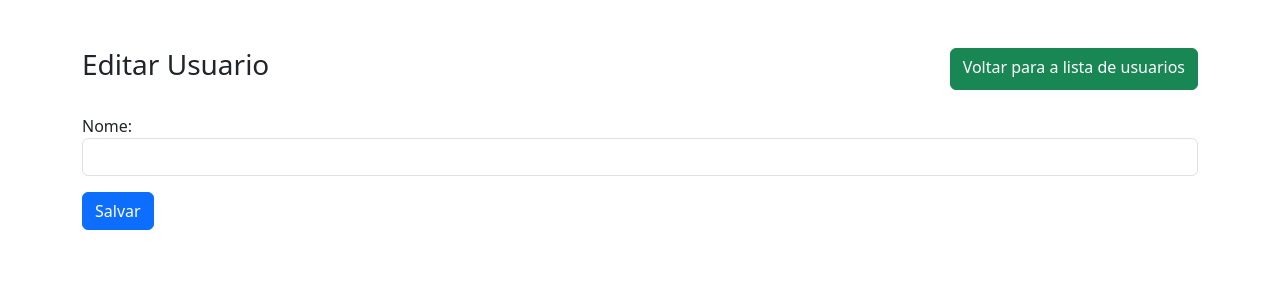
After one commit to luisribeiro1/python_crud, a Django app: page /usuario/nova/ in a window 1280 px wide. The commit adds this page. Shown: the top 300 px of the page. Run offline with Django 5.2, Linux system fonts and the light colour scheme.

Commit message:
04/0/2024 - Usuarios

```diff
--- a/projeto/app/forms.py
+++ b/projeto/app/forms.py
@@ -1,5 +1,5 @@
 from django import forms
-from .models import Tarefa
+from .models import Tarefa, Usuario
 
 class TarefaForm(forms.ModelForm):
     class Meta:
@@ -8,5 +8,14 @@ class TarefaForm(forms.ModelForm):
         widgets = {
              'titulo': forms.TextInput(attrs={'class': 'form-control'}),
              'prazo': forms.DateInput(attrs={'type': 'date', 'class': 'form-control'}),
-             'responsavel': forms.TextInput(attrs={'class': 'form-control'}),
+             #'responsavel': forms.TextInput(attrs={'class': 'form-control'}),
+             'responsavel': forms.Select(attrs={'class': 'form-select'}),
          }
+
+class UsuarioForm(forms.ModelForm):
+    class Meta:
+        model = Usuario
+        fields = ['nome']
+        widgets = {
+             'nome': forms.TextInput(attrs={'class': 'form-control'}),
+         }
--- a/projeto/app/models.py
+++ b/projeto/app/models.py
@@ -1,11 +1,25 @@
 from django.db import models
+
+
+
+class Usuario(models.Model):
+    id_usuario = models.AutoField(primary_key=True)
+    nome = models.CharField(max_length=100)
+
+    class Meta:
+        db_table = 'usuarios'
+
+    def __str__(self):
+        return self.nome
+
 
 class Tarefa(models.Model):
     id_tarefa = models.AutoField(primary_key=True)
     titulo = models.CharField(max_length=200)
     prazo = models.DateField()
-    responsavel = models.CharField(max_length=100)
+    #responsavel = models.CharField(max_length=100)
+    responsavel = models.ForeignKey(Usuario, on_delete=models.CASCADE, db_column='responsavel')
     status = models.BooleanField()
 
     class Meta:
-        db_table = 'tarefas'
+        db_table = 'tarefas2'
--- /dev/null
+++ b/projeto/app/templates/html/form_usuario.html
@@ -0,0 +1,30 @@
+<!DOCTYPE html>
+<html>
+
+<head>
+    <link href="https://cdn.jsdelivr.net/npm/bootstrap@5.3.3/dist/css/bootstrap.min.css" rel="stylesheet"
+        integrity="sha384-QWTKZyjpPEjISv5WaRU9OFeRpok6YctnYmDr5pNlyT2bRjXh0JMhjY6hW+ALEwIH" crossorigin="anonymous">
+    <link rel="stylesheet" href="https://cdn.jsdelivr.net/npm/bootstrap-icons@1.11.3/font/bootstrap-icons.min.css">
+    <title>Lista de Usuario</title>
+</head>
+
+<body>
+
+    <div class="container">
+
+        <div class="mt-5 mb-4 d-flex justify-content-between">
+            <h3>Editar Usuario</h3>
+            <a href="{% url 'rotaUsuarios' %}" class="btn btn-success">Voltar para a lista de usuarios</a>
+        </div>
+
+        <form method="post" action="">
+            <!-- Para evitar erros de CSRF -->
+            {% csrf_token %} <!-- Incluir um token de verificação de segurança -->
+            {{ form.as_p }}
+            <button type="submit" class="btn btn-primary">Salvar</button>
+        </form>
+
+    </div>
+</body>
+
+</html>
--- /dev/null
+++ b/projeto/app/views_usuario.py
@@ -0,0 +1,46 @@
+from django.shortcuts import render, redirect, get_object_or_404
+from .models import Usuario
+from .forms import UsuarioForm
+
+def listar_usuarios(request):
+    usuarios = Usuario.objects.all()
+    return render(request, 'html/listar_usuarios.html', {'lista_usuarios': usuarios})
+
+def criar_usuario(request):
+    if request.method == "POST":
+        form = UsuarioForm(request.POST)
+        if form.is_valid():
+            form.save()
+            return redirect('rotaUsuarios')
+    else:
+        form = UsuarioForm()
+
+    return render(request, 'html/form_usuario.html', {'form': form})
+
+
+def editar_usuario(request, id):
+
+    usuario = get_object_or_404(Usuario, id_usuario=id)
+
+    if request.method == "POST":
+        form = UsuarioForm(request.POST, instance=usuario)
+        if form.is_valid():
+            form.save()
+            return redirect('rotaUsuarios')
+    else:
+        form = UsuarioForm(instance=usuario)
+
+    return render(request, 'html/form_usuario.html', {'form': form})
+
+
+def excluir_usuario(request, id):
+
+
+    usuario = get_object_or_404(Usuario, id_usuario=id)
+
+    if request.method == "POST":
+        usuario.delete()
+        return redirect('rotaUsuarios')
+
+
+    return render(request, 'html/excluir_usuario.html', {'usuario': usuario})
--- a/projeto/projeto/urls.py
+++ b/projeto/projeto/urls.py
@@ -1,9 +1,16 @@
 from django.contrib import admin
 from django.urls import path
-from app.views import listar_tarefas, criar_tarefa
+from app.views import listar_tarefas, criar_tarefa, editar_tarefa, excluir_tarefa
+from app.views_usuario import listar_usuarios, criar_usuario, editar_usuario, excluir_usuario
 
 urlpatterns = [
     path('', listar_tarefas, name='rotaTarefas'),
     path('nova/', criar_tarefa, name='rotaNovaTarefa'),
-    # path('editar/', editar_tarefa, name='rotaEditarTarefa'),
+    path('editar/<int:id>/', editar_tarefa, name='rotaEditarTarefa'),
+    path('excluir/<int:id>/', excluir_tarefa, name='rotaExcluirTarefa'),
+
+    path('usuario/', listar_usuarios, name='rotaUsuarios'),
+    path('usuario/nova/', criar_usuario, name='rotaNovaUsuario'),
+    path('usuario/editar/<int:id>/', editar_usuario, name='rotaEditarUsuario'),
+    path('usuario/excluir/<int:id>/', excluir_usuario, name='rotaExcluirUsuario'),
 ]
```
Also changed, not shown: projeto/app/templates/html/excluir_tarefa.html (added, +32 -0 lines), projeto/app/templates/html/excluir_usuario.html (added, +32 -0 lines), projeto/app/templates/html/listar_tarefas.html (+17 -2 lines), projeto/app/templates/html/listar_usuarios.html (added, +45 -0 lines), projeto/app/views.py (+36 -1 lines).
